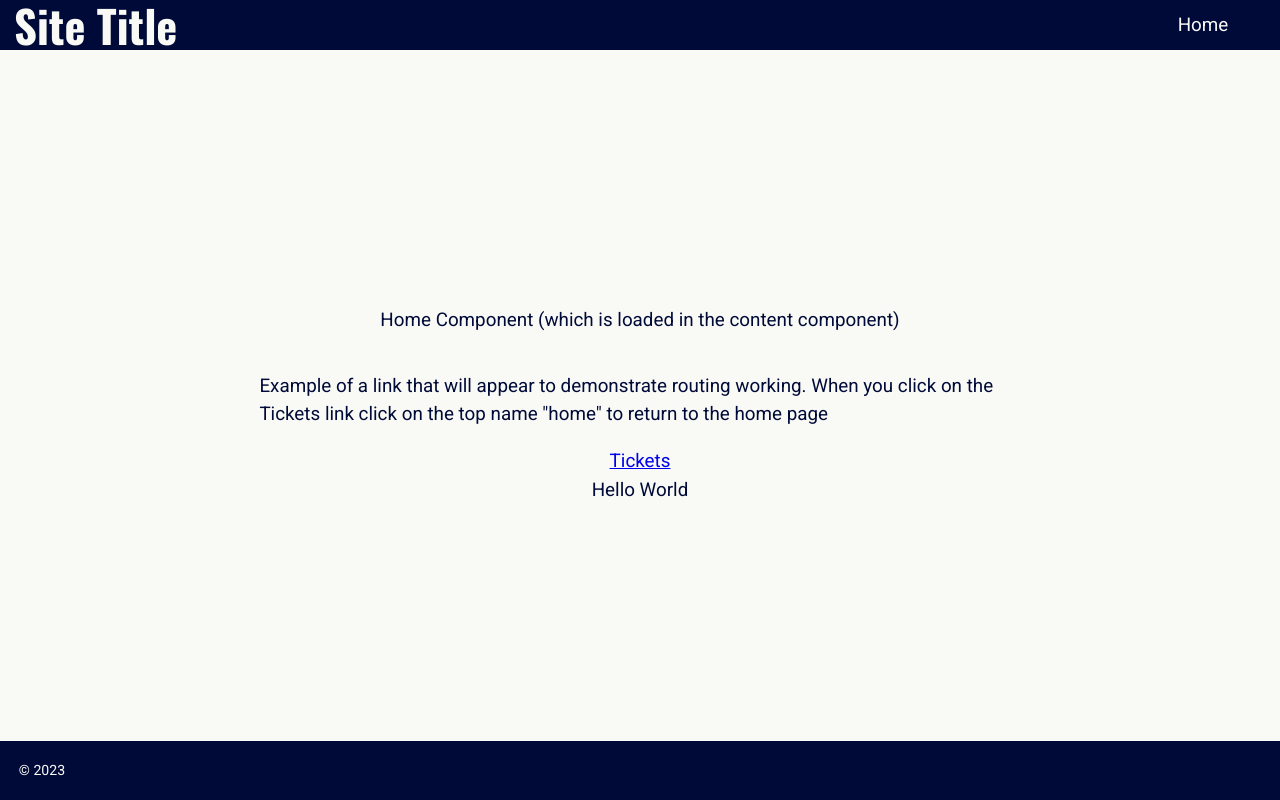
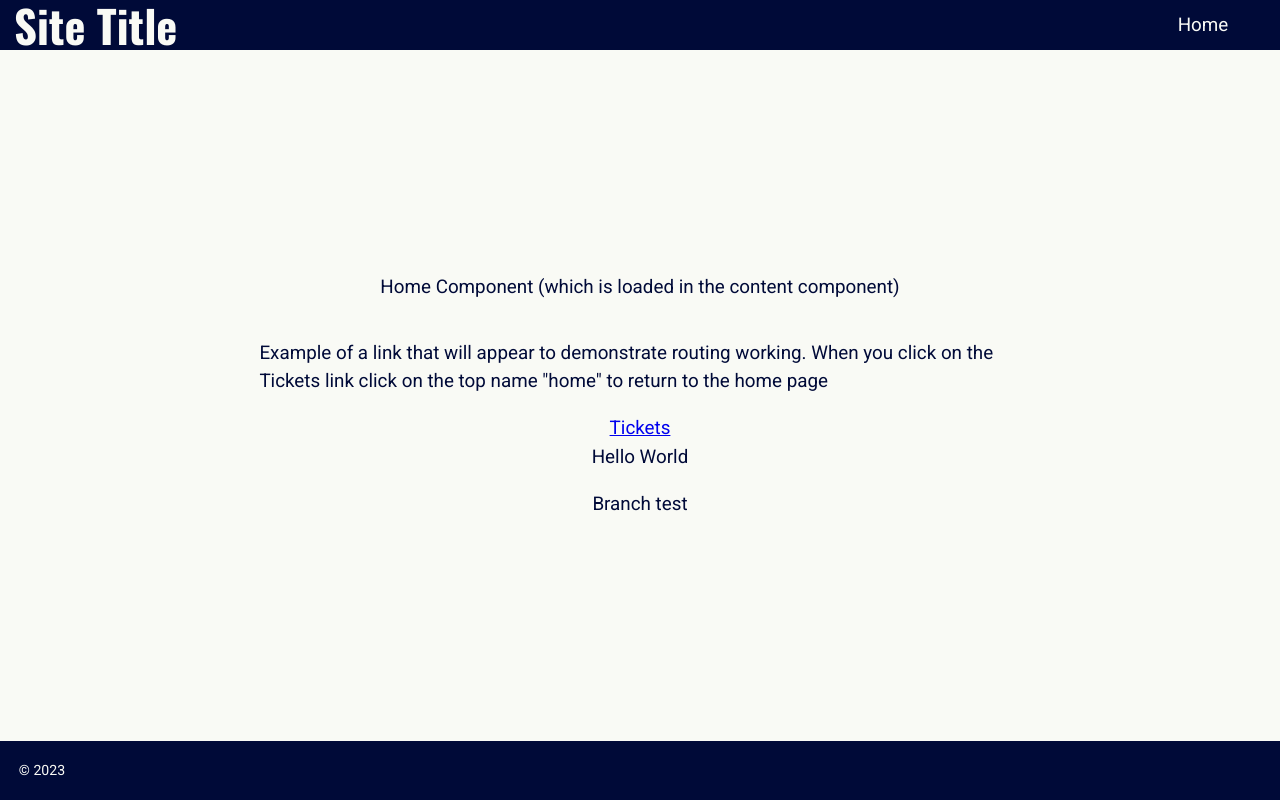
Before and after one commit to RHemstad/ufo_adventures, a React (Create React App) app: page / in a window 1280 px wide. Built offline with nearby package versions, Linux system fonts and the light colour scheme.

Commit message:
updated home

```diff
--- a/src/components/home/Home.jsx
+++ b/src/components/home/Home.jsx
@@ -14,6 +14,8 @@ const Home = () => {
 
     Hello World
 
+    <p>Branch test</p>
+
     </>
   )
 }
```
